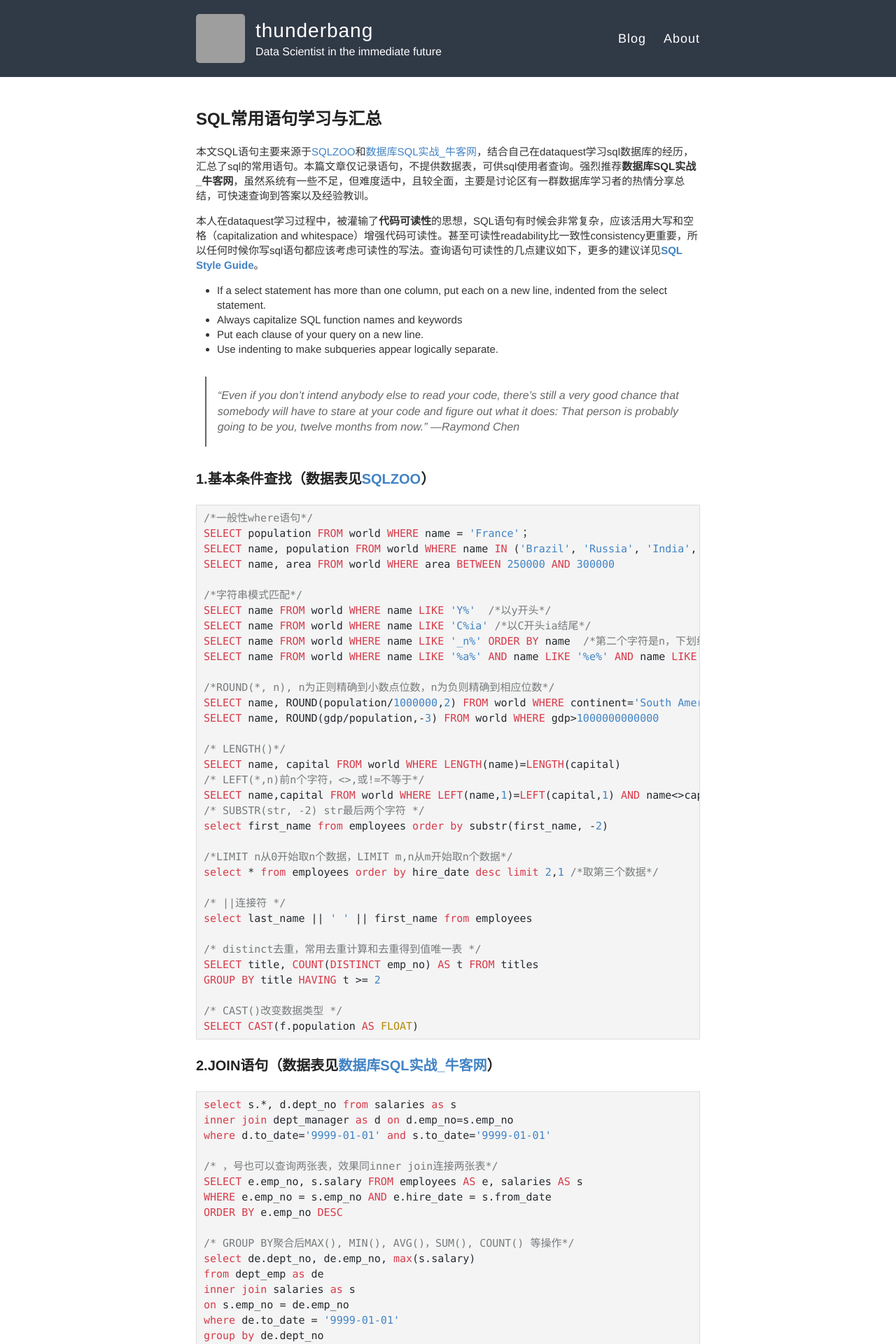
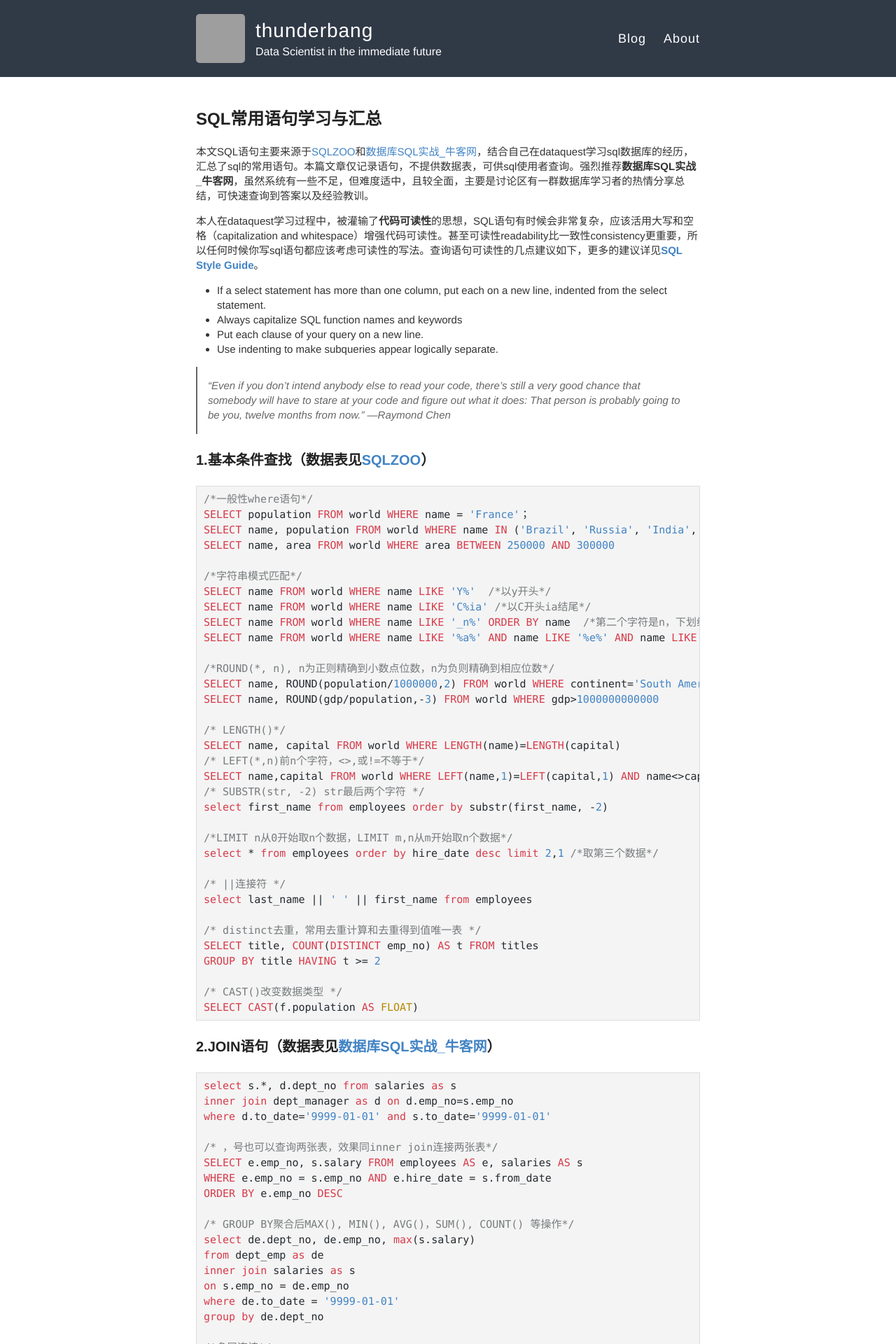
Before and after one commit to thunderbang/thunderbang.github.io, a Jekyll site: the page built from index.html, in a window 1280 px wide. Shown: the top 1920 px of the page at 70% size. Built offline with Jekyll 4.4.1, drawn with Linux system fonts in a browser that asks for light colours; grey boxes are pictures that could not be loaded.

Commit message:
update the scss

```diff
--- a/index.html
+++ b/index.html
@@ -14,7 +14,7 @@ layout: default
 
       <a href="{{ site.baseurl }}{{ post.url }}" class="read-more">Read More</a>
 
-      <span class="date" style="position:absolute; right:30px">
+      <span class="date" style="position:absolute; right:15px">
       Written on {{ post.date | date: "%B %e, %Y" }}</span>
       <!-- add timestamp next to the read more -->
 
--- a/style.scss
+++ b/style.scss
@@ -122,14 +122,14 @@ img {
 }
 
 // Specify the color of the selection
-/* ::-moz-selection {
-  color: $black;
-  background: $lightGray;
-}
-::selection {
-  color: $black;
-  background: $lightGray;
-} */
+// ::-moz-selection {
+//  color: $black;
+//  background: $lightGray;
+// }
+// ::selection {
+//  color: $black;
+//  background: $lightGray;
+// }
 
 // Nicolas Gallagher's micro clearfix hack
 // http://nicolasgallagher.com/micro-clearfix-hack/
@@ -256,11 +256,11 @@ nav {
 
 .post {
   blockquote {
-    margin: 1.8em .8em;
+    margin: 0em 0em;
     border-left: 2px solid $gray;
     padding: 0.1em 1em;
     color: $gray;
-    font-size: 16px;
+    font-size: 15px;
     font-style: italic;
   }
 
```
